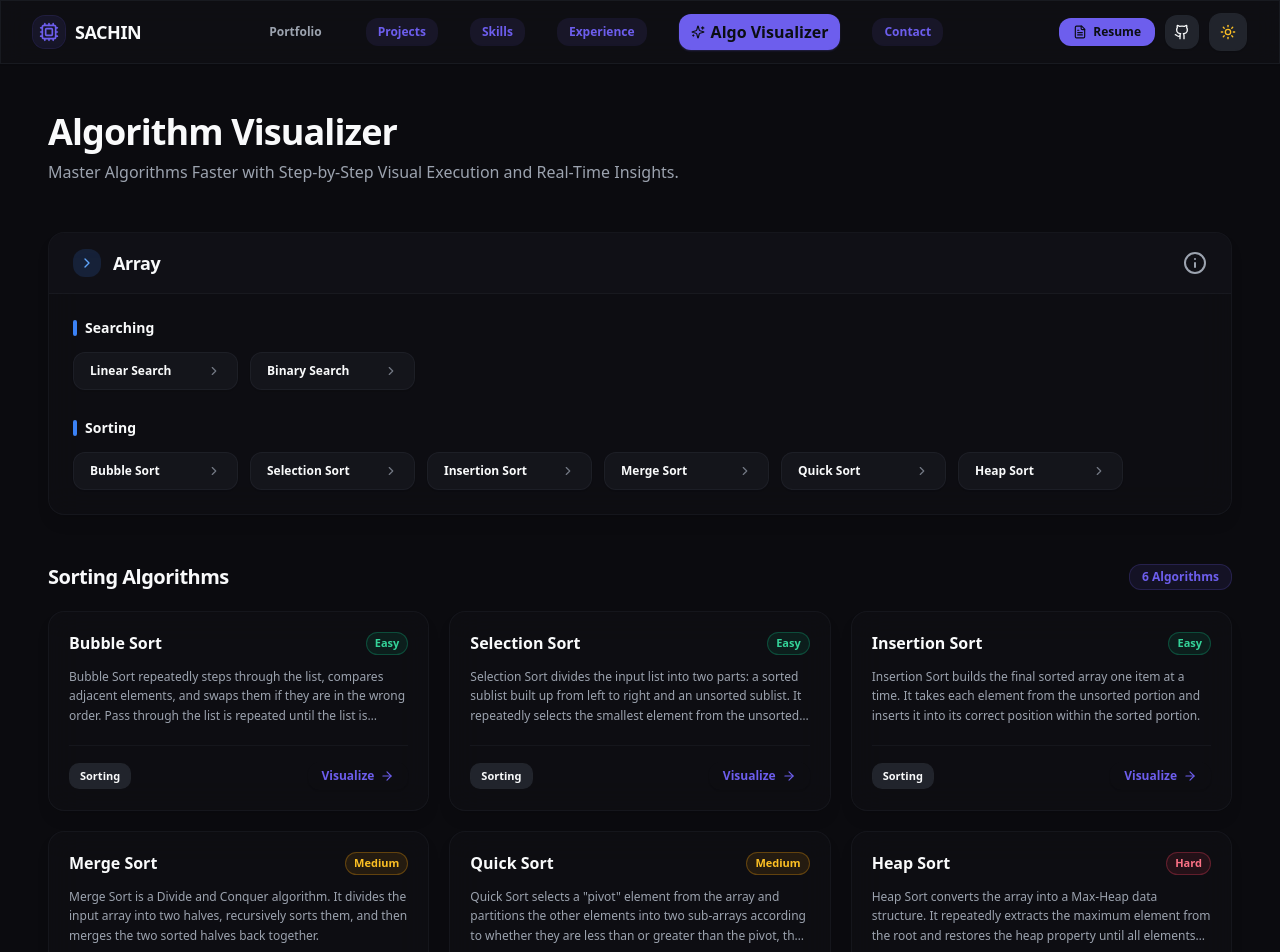
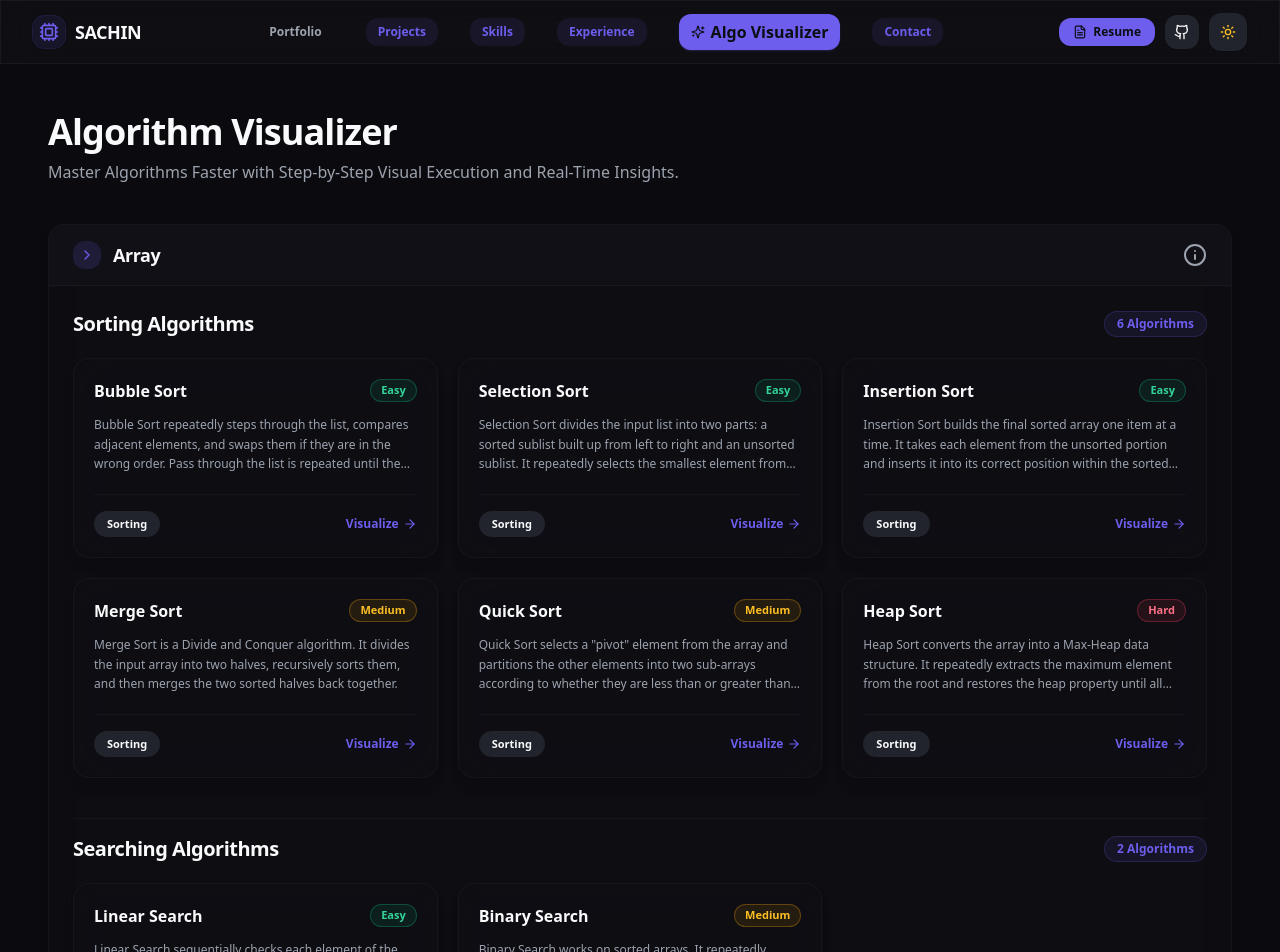
Before and after one commit to sachin11p12/Algorithm-Visualizer, a Next.js app in the folder Frontend/: page /algo in a window 1280 px wide. Shown: the top 952 px of the page. Built offline with nearby package versions, Linux system fonts and the light colour scheme.

Commit message:
feat: create algorithm catalog page with grid display for sorting and searching algorithms

```diff
--- a/Frontend/app/algo/page.tsx
+++ b/Frontend/app/algo/page.tsx
@@ -11,31 +11,23 @@ import { cn } from '@/lib/utils';
 
 type Difficulty = 'Easy' | 'Medium' | 'Hard';
 
-const ALGORITHM_CATEGORIES: {
-  title: string;
-  category: 'sorting' | 'searching';
-  algorithms: { key: AlgorithmKey; difficulty: Difficulty }[];
-}[] = [
-  {
-    title: 'Sorting Algorithms',
-    category: 'sorting',
-    algorithms: [
+interface AlgoItem {
+  key: AlgorithmKey;
+  difficulty: Difficulty;
+}
+
+const SORTING_ALGOS: AlgoItem[] = [
   { key: 'bubble-sort', difficulty: 'Easy' },
   { key: 'selection-sort', difficulty: 'Easy' },
   { key: 'insertion-sort', difficulty: 'Easy' },
   { key: 'merge-sort', difficulty: 'Medium' },
   { key: 'quick-sort', difficulty: 'Medium' },
   { key: 'heap-sort', difficulty: 'Hard' },
-    ],
-  },
-  {
-    title: 'Searching Algorithms',
-    category: 'searching',
-    algorithms: [
+];
+
+const SEARCHING_ALGOS: AlgoItem[] = [
   { key: 'linear-search', difficulty: 'Easy' },
   { key: 'binary-search', difficulty: 'Medium' },
-    ],
-  },
 ];
 
 const difficultyStyle: Record<Difficulty, string> = {
@@ -44,90 +36,7 @@ const difficultyStyle: Record<Difficulty, string> = {
   Hard: 'bg-rose-500/10 text-rose-600 dark:text-rose-400 border border-rose-500/30',
 };
 
-// Array Algorithms Selection Card matching user design specification
-function ArrayAlgorithmsCard() {
-  const searchingAlgos: { key: AlgorithmKey; name: string }[] = [
-    { key: 'linear-search', name: 'Linear Search' },
-    { key: 'binary-search', name: 'Binary Search' },
-  ];
-
-  const sortingAlgos: { key: AlgorithmKey; name: string }[] = [
-    { key: 'bubble-sort', name: 'Bubble Sort' },
-    { key: 'selection-sort', name: 'Selection Sort' },
-    { key: 'insertion-sort', name: 'Insertion Sort' },
-    { key: 'merge-sort', name: 'Merge Sort' },
-    { key: 'quick-sort', name: 'Quick Sort' },
-    { key: 'heap-sort', name: 'Heap Sort' },
-  ];
-
-  return (
-    <div className="w-full glass-card bg-card/80 border border-border/60 rounded-2xl shadow-sm overflow-hidden">
-      {/* Card Header Bar */}
-      <div className="flex items-center justify-between px-6 py-4 border-b border-border/40 bg-muted/20">
-        <div className="flex items-center space-x-3">
-          <div className="p-1.5 rounded-lg bg-blue-500/15 text-blue-600 dark:text-blue-400">
-            <ChevronRight className="w-4 h-4" />
-          </div>
-          <h2 className="text-lg font-bold text-foreground tracking-tight">Array</h2>
-        </div>
-        <div className="text-muted-foreground hover:text-foreground cursor-pointer transition-colors" title="Array Data Structure Algorithms">
-          <Info className="w-4.5 h-4.5" />
-        </div>
-      </div>
-
-      {/* Card Content Body */}
-      <div className="p-6 space-y-7">
-        {/* Searching Section */}
-        <div className="space-y-3.5">
-          <div className="flex items-center space-x-2">
-            <span className="w-1 h-4 bg-blue-600 dark:bg-blue-500 rounded-full inline-block" />
-            <h3 className="text-sm font-bold text-foreground">Searching</h3>
-          </div>
-
-          <div className="flex flex-wrap gap-3">
-            {searchingAlgos.map(({ key, name }) => (
-              <Link
-                key={key}
-                href={`/searching/${key}`}
-                className="group flex items-center justify-between min-w-[165px] px-4 py-2.5 rounded-xl border border-border/60 bg-secondary/40 hover:bg-secondary hover:border-blue-500/50 transition-all duration-200 shadow-sm"
-              >
-                <span className="text-xs font-semibold text-foreground group-hover:text-blue-600 dark:group-hover:text-blue-400 transition-colors">
-                  {name}
-                </span>
-                <ChevronRight className="w-3.5 h-3.5 text-muted-foreground/70 group-hover:text-blue-600 dark:group-hover:text-blue-400 group-hover:translate-x-0.5 transition-all ml-4" />
-              </Link>
-            ))}
-          </div>
-        </div>
-
-        {/* Sorting Section */}
-        <div className="space-y-3.5">
-          <div className="flex items-center space-x-2">
-            <span className="w-1 h-4 bg-blue-600 dark:bg-blue-500 rounded-full inline-block" />
-            <h3 className="text-sm font-bold text-foreground">Sorting</h3>
-          </div>
-
-          <div className="flex flex-wrap gap-3">
-            {sortingAlgos.map(({ key, name }) => (
-              <Link
-                key={key}
-                href={`/sorting/${key}`}
-                className="group flex items-center justify-between min-w-[165px] px-4 py-2.5 rounded-xl border border-border/60 bg-secondary/40 hover:bg-secondary hover:border-blue-500/50 transition-all duration-200 shadow-sm"
-              >
-                <span className="text-xs font-semibold text-foreground group-hover:text-blue-600 dark:group-hover:text-blue-400 transition-colors">
-                  {name}
-                </span>
-                <ChevronRight className="w-3.5 h-3.5 text-muted-foreground/70 group-hover:text-blue-600 dark:group-hover:text-blue-400 group-hover:translate-x-0.5 transition-all ml-4" />
-              </Link>
-            ))}
-          </div>
-        </div>
-      </div>
-    </div>
-  );
-}
-
-function AlgorithmCard({
+function ExactAlgorithmCard({
   algorithmKey,
   difficulty,
   category,
@@ -140,36 +49,41 @@ function AlgorithmCard({
   const href = `/${category}/${algorithmKey}`;
 
   return (
-    <div className="group flex flex-col justify-between glass-card bg-card/60 border border-border/50 rounded-2xl p-5 hover:border-primary/50 hover:shadow-lg transition-all duration-300">
-      {/* Card Header */}
+    <Link
+      href={href}
+      className="group flex flex-col justify-between glass-card bg-card/60 border border-border/50 rounded-2xl p-5 hover:border-primary/60 hover:shadow-xl transition-all duration-300"
+    >
+      {/* Top Header Row */}
       <div className="space-y-3">
         <div className="flex items-start justify-between gap-2">
-          <h3 className="text-base font-bold text-foreground leading-snug group-hover:text-primary transition-colors">
+          <h3 className="text-base font-bold text-foreground group-hover:text-primary transition-colors">
             {info.name}
           </h3>
-          <span className={cn('text-[11px] font-semibold px-2 py-0.5 rounded-full whitespace-nowrap flex-shrink-0', difficultyStyle[difficulty])}>
+          <span
+            className={cn(
+              'text-[11px] font-semibold px-2.5 py-0.5 rounded-full whitespace-nowrap flex-shrink-0',
+              difficultyStyle[difficulty]
+            )}
+          >
             {difficulty}
           </span>
         </div>
-        <p className="text-xs text-muted-foreground leading-relaxed line-clamp-3">
+        <p className="text-xs text-muted-foreground leading-relaxed line-clamp-3 min-h-[52px]">
           {info.description}
         </p>
       </div>
 
-      {/* Card Footer */}
+      {/* Bottom Footer Row */}
       <div className="flex items-center justify-between mt-5 pt-4 border-t border-border/40">
-        <span className="text-[11px] font-semibold px-2.5 py-1 rounded-md bg-secondary text-secondary-foreground border border-border/40 capitalize">
-          {info.category}
+        <span className="text-[11px] font-semibold px-3 py-1 rounded-full bg-secondary text-secondary-foreground border border-border/40 capitalize">
+          {info.category === 'sorting' ? 'Sorting' : 'Searching'}
         </span>
-        <Link
-          href={href}
-          className="flex items-center space-x-1.5 text-xs font-semibold text-primary hover:text-primary-foreground hover:bg-primary px-3.5 py-1.5 rounded-lg transition-all duration-200 shadow-sm"
-        >
+        <span className="flex items-center space-x-1 text-xs font-bold text-primary group-hover:text-primary/80 transition-colors">
           <span>Visualize</span>
-          <ArrowRight className="w-3.5 h-3.5" />
+          <ArrowRight className="w-3.5 h-3.5 group-hover:translate-x-1 transition-transform" />
+        </span>
+      </div>
     </Link>
-      </div>
-    </div>
   );
 }
 
@@ -178,8 +92,8 @@ export default function AlgoPage() {
     <div className="min-h-screen flex flex-col bg-background text-foreground transition-colors duration-300">
       <Header view="home" />
 
-      <div className="flex-1 px-6 lg:px-12 py-10 max-w-[1280px] mx-auto w-full space-y-12">
-        {/* Hero */}
+      <div className="flex-1 px-6 lg:px-12 py-10 max-w-[1280px] mx-auto w-full space-y-10">
+        {/* Page Hero */}
         <div className="space-y-2 pt-2">
           <h1 className="text-3xl sm:text-4xl font-extrabold text-foreground tracking-tight">
             Algorithm Visualizer
@@ -189,33 +103,69 @@ export default function AlgoPage() {
           </p>
         </div>
 
-        {/* ── Array Algorithms Card Component ── */}
-        <ArrayAlgorithmsCard />
+        {/* ── Array Data Structure Container ── */}
+        <div className="w-full glass-card bg-card/80 border border-border/60 rounded-2xl shadow-sm overflow-hidden space-y-0">
+          {/* Main Array Header Bar */}
+          <div className="flex items-center justify-between px-6 py-4 border-b border-border/40 bg-muted/20">
+            <div className="flex items-center space-x-3">
+              <div className="p-1.5 rounded-lg bg-primary/15 text-primary">
+                <ChevronRight className="w-4 h-4" />
+              </div>
+              <h2 className="text-lg font-bold text-foreground tracking-tight">Array</h2>
+            </div>
+            <div className="text-muted-foreground hover:text-foreground cursor-pointer transition-colors" title="Array Data Structure Algorithms">
+              <Info className="w-4.5 h-4.5" />
+            </div>
+          </div>
 
-        {/* Algorithm Category Sections */}
-        {ALGORITHM_CATEGORIES.map((section) => (
-          <section key={section.title} className="space-y-5">
-            {/* Section Header */}
+          {/* Container Content Body */}
+          <div className="p-6 space-y-10">
+            {/* Sorting Algorithms Section */}
+            <section className="space-y-5">
               <div className="flex items-center justify-between">
-              <h2 className="text-xl font-bold text-foreground tracking-tight">{section.title}</h2>
-              <span className="text-xs font-semibold px-3 py-1 bg-primary/10 text-primary border border-primary/20 rounded-lg">
-                {section.algorithms.length} Algorithms
+                <h3 className="text-xl font-bold text-foreground tracking-tight">Sorting Algorithms</h3>
+                <span className="text-xs font-semibold px-3 py-1 bg-primary/10 text-primary border border-primary/20 rounded-full">
+                  {SORTING_ALGOS.length} Algorithms
                 </span>
               </div>
 
-            {/* Cards Grid */}
+              {/* 3-Column Grid */}
               <div className="grid grid-cols-1 sm:grid-cols-2 lg:grid-cols-3 gap-5">
-              {section.algorithms.map(({ key, difficulty }) => (
-                <AlgorithmCard
+                {SORTING_ALGOS.map(({ key, difficulty }) => (
+                  <ExactAlgorithmCard
                     key={key}
                     algorithmKey={key}
                     difficulty={difficulty}
-                  category={section.category}
+                    category="sorting"
                   />
                 ))}
               </div>
             </section>
+
+            {/* Searching Algorithms Section */}
+            <section className="space-y-5 pt-4 border-t border-border/40">
+              <div className="flex items-center justify-between">
+                <h3 className="text-xl font-bold text-foreground tracking-tight">Searching Algorithms</h3>
+                <span className="text-xs font-semibold px-3 py-1 bg-primary/10 text-primary border border-primary/20 rounded-full">
+                  {SEARCHING_ALGOS.length} Algorithms
+                </span>
+              </div>
+
+              {/* 3-Column Grid */}
+              <div className="grid grid-cols-1 sm:grid-cols-2 lg:grid-cols-3 gap-5">
+                {SEARCHING_ALGOS.map(({ key, difficulty }) => (
+                  <ExactAlgorithmCard
+                    key={key}
+                    algorithmKey={key}
+                    difficulty={difficulty}
+                    category="searching"
+                  />
                 ))}
+              </div>
+            </section>
+          </div>
+        </div>
+
       </div>
 
       <Footer />
```
Lines whose indentation alone changed are shown as unchanged.
